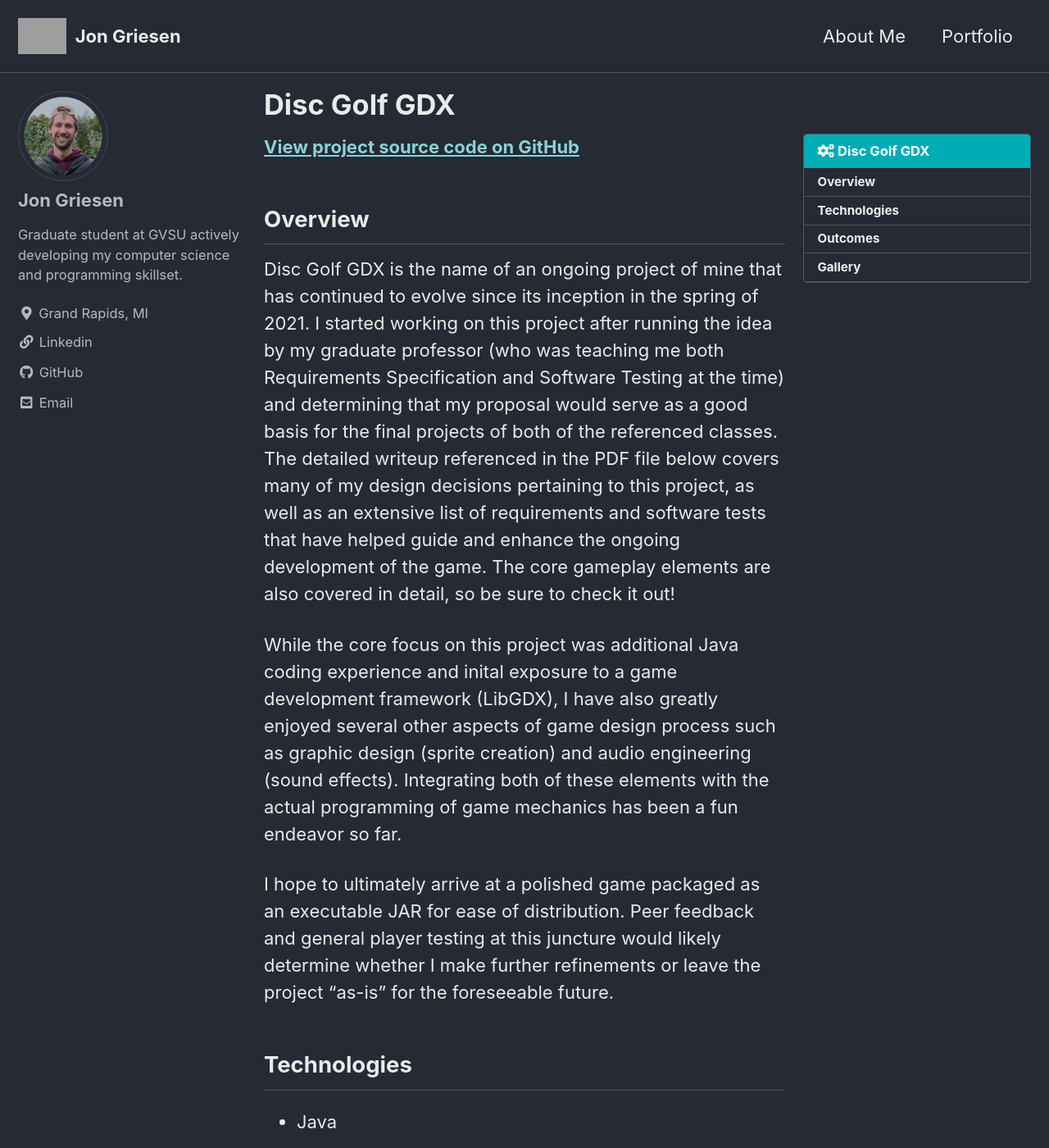
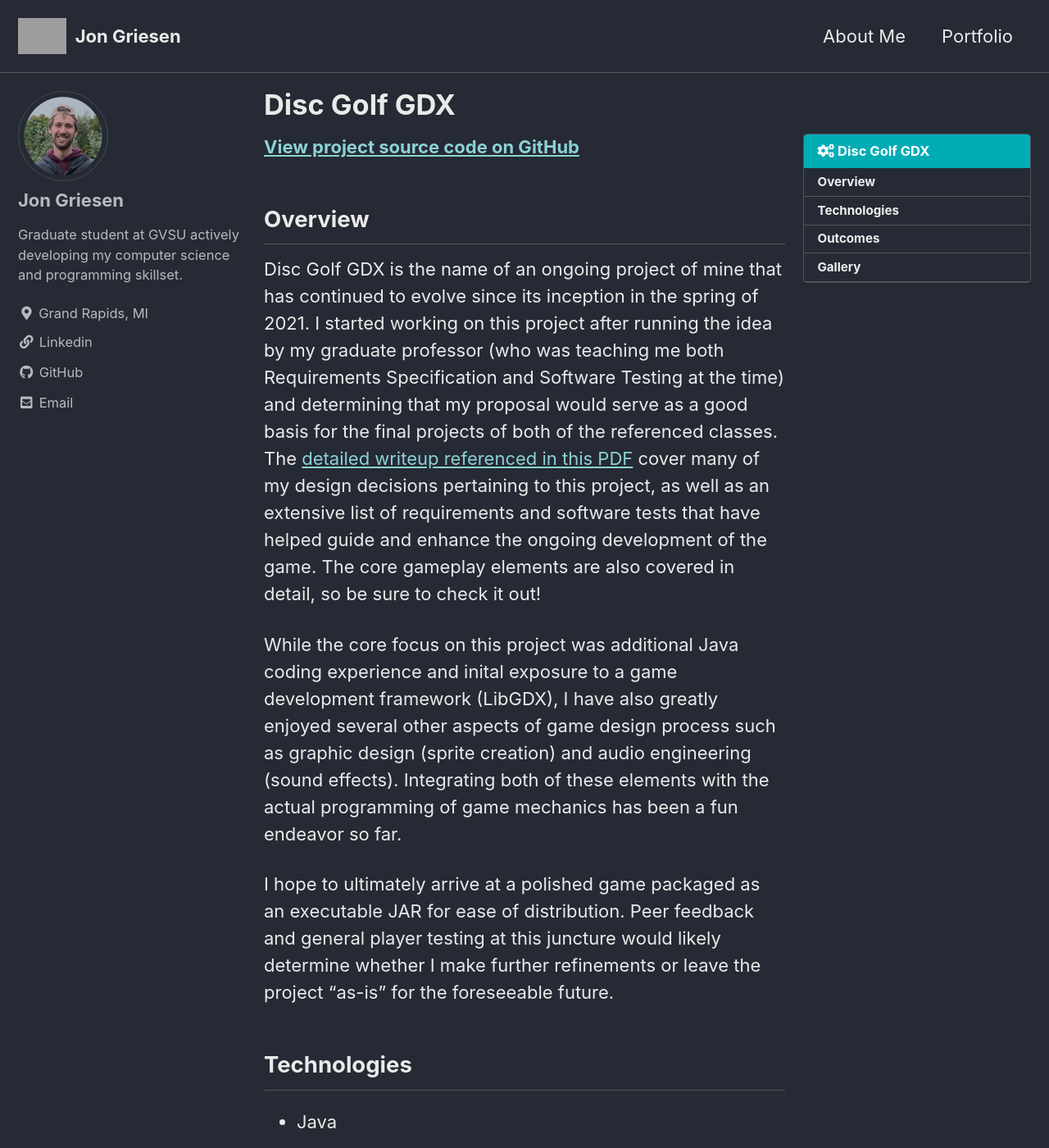
Before and after one commit to griesenj/griesenj.github.io, a Jekyll site: the page built from _portfolio/dggdx.md, in a window 1280 px wide and 1400 px high. Shown: the whole window at 82% size. Built offline with Jekyll 4.4.1, drawn with Linux system fonts in a browser that asks for light colours; cached includes are drawn as plain includes; some of the changed text lies outside the part shown; grey boxes are pictures that could not be loaded.

Commit message:
Update dggdx writeup and fix PDF

```diff
--- a/_portfolio/dggdx.md
+++ b/_portfolio/dggdx.md
@@ -4,7 +4,7 @@
 layout: single
 author_profile: true
 header:
-  teaser: /assets/images/dggdxMenu.png
+  teaser: /assets/images/dggdxMenu.PNG
 toc: true
 toc_label: "Disc Golf GDX"
 toc_icon: "cogs"
@@ -14,7 +14,7 @@
 
 ## Overview
 
-Disc Golf GDX is the name of an ongoing project of mine that has continued to evolve since its inception in the spring of 2021. I started working on this project after running the idea by my graduate professor (who was teaching me both Requirements Specification and Software Testing at the time) and determining that my proposal would serve as a good basis for the final projects of both of the referenced classes. The detailed writeup referenced in the PDF file below covers many of my design decisions pertaining to this project, as well as an extensive list of requirements and software tests that have helped guide and enhance the ongoing development of the game. The core gameplay elements are also covered in detail, so be sure to check it out!
+Disc Golf GDX is the name of an ongoing project of mine that has continued to evolve since its inception in the spring of 2021. I started working on this project after running the idea by my graduate professor (who was teaching me both Requirements Specification and Software Testing at the time) and determining that my proposal would serve as a good basis for the final projects of both of the referenced classes. The <a href="/assets/misc/dggdxWriteup.pdf" target="_blank">detailed writeup referenced in this PDF</a> cover many of my design decisions pertaining to this project, as well as an extensive list of requirements and software tests that have helped guide and enhance the ongoing development of the game. The core gameplay elements are also covered in detail, so be sure to check it out!
 
 While the core focus on this project was additional Java coding experience and inital exposure to a game development framework (LibGDX), I have also greatly enjoyed several other aspects of game design process such as graphic design (sprite creation) and audio engineering (sound effects). Integrating both of these elements with the actual programming of game mechanics has been a fun endeavor so far.
 
@@ -28,8 +28,10 @@
 
 ## Outcomes
 
-<embed src="/assets/misc/dggdxWriteup.pdf" width="80%" height="850px"/>
+I am pleased with the progress made so far, but there is a long way to go before the game reaches a state where I would be comfortable releasing a version for even early play testing. As the project progresses I will look to update this writeup.
 
 ## Gallery
 
 {% include video id="03RWa5oZcPQ" provider="youtube" caption="Disc Golf GDX Gameplay." %}
+
+Check out the <a href="/assets/misc/dggdxWriteup.pdf" target="_blank">detailed PDF writeup here</a> for more information.
```
